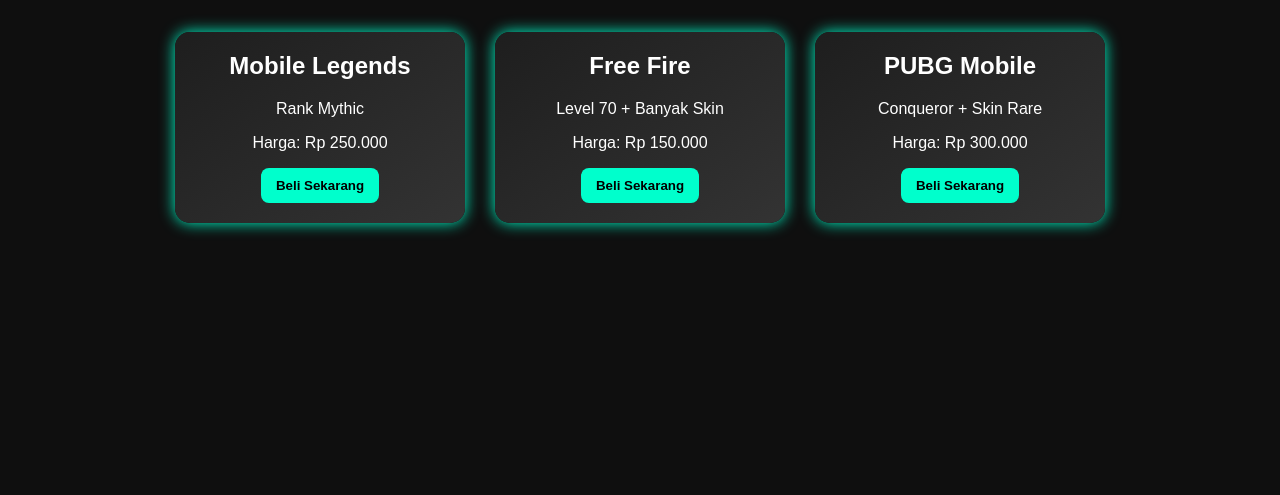
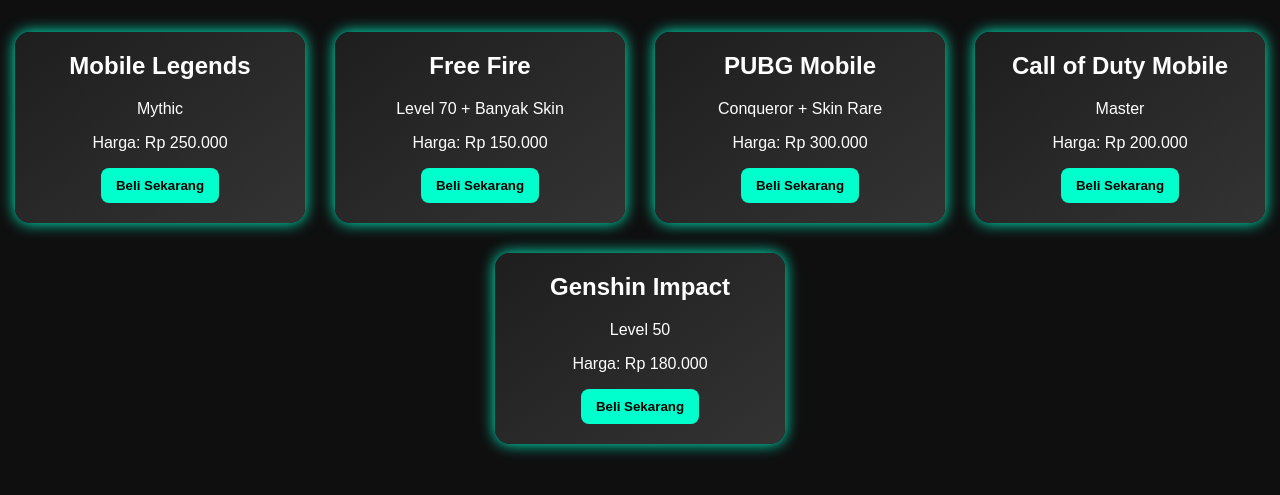
Before and after one commit to andika12-2/webjual, a plain HTML site: page index.html in a window 1280 px wide. Shown: the part 81-576 px from the top of the page. Drawn offline with Linux system fonts and the light colour scheme.

Commit message:
Update index.html

```diff
--- a/index.html
+++ b/index.html
@@ -57,28 +57,34 @@
 
 <h1>🔥 MARKETPLACE AKUN GAME 🔥</h1>
 
-<div class="container">
+<div class="container" id="cardsContainer">
+</div>
 
-  <div class="card">
-    <h2>Mobile Legends</h2>
-    <p>Rank Mythic</p>
-    <p>Harga: Rp 250.000</p>
-    <button onclick="window.open('https://wa.me/6285773293327?text=Halo%20Saya%20mau%20beli%20Mobile%20Legends','_blank')">Beli Sekarang</button>
-  </div>
+<script>
+  const akunGame = [
+    {nama:"Mobile Legends", rank:"Mythic", harga:"Rp 250.000"},
+    {nama:"Free Fire", rank:"Level 70 + Banyak Skin", harga:"Rp 150.000"},
+    {nama:"PUBG Mobile", rank:"Conqueror + Skin Rare", harga:"Rp 300.000"},
+    {nama:"Call of Duty Mobile", rank:"Master", harga:"Rp 200.000"},
+    {nama:"Genshin Impact", rank:"Level 50", harga:"Rp 180.000"}
+  ];
 
-  <div class="card">
-    <h2>Free Fire</h2>
-    <p>Level 70 + Banyak Skin</p>
-    <p>Harga: Rp 150.000</p>
-    <button onclick="window.open('https://wa.me/6285773293327?text=Halo%20Saya%20mau%20beli%20Free%20Fire','_blank')">Beli Sekarang</button>
-  </div>
+  const nomorWA = "6285773293327";
 
-  <div class="card">
-    <h2>PUBG Mobile</h2>
-    <p>Conqueror + Skin Rare</p>
-    <p>Harga: Rp 300.000</p>
-    <button onclick="window.open('https://wa.me/6285773293327?text=Halo%20Saya%20mau%20beli%20PUBG','_blank')">Beli Sekarang</button>
-  </div>
+  const container = document.getElementById("cardsContainer");
+
+  akunGame.forEach(akun => {
+    const card = document.createElement("div");
+    card.className = "card";
+    card.innerHTML = `
+      <h2>${akun.nama}</h2>
+      <p>${akun.rank}</p>
+      <p>Harga: ${akun.harga}</p>
+      <button onclick="window.open('https://wa.me/${nomorWA}?text=Halo%20Saya%20mau%20beli%20${encodeURIComponent(akun.nama)}','_blank')">Beli Sekarang</button>
+    `;
+    container.appendChild(card);
+  });
+</script>
 
 </div>
 
```
